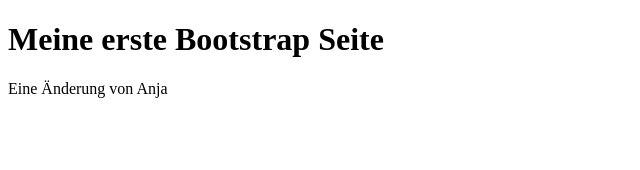
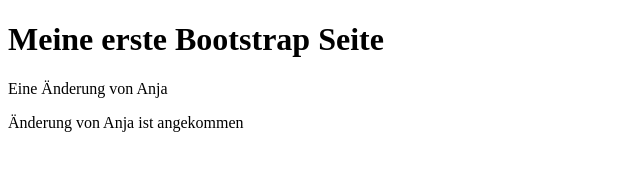
Before and after one commit to tuorfabio/WebTech-Vorlesung-1, a plain HTML site: page index.html in a window 1280 px wide. Shown: the whole page, without its empty margins (0-640 px from the left). Drawn offline with Linux system fonts and the light colour scheme.

Commit message:
updated index.html

```diff
--- a/index.html
+++ b/index.html
@@ -7,5 +7,6 @@
   <body>
     <h1>Meine erste Bootstrap Seite</h1>
     <p>Eine Änderung von Anja</p>
+    <p>Änderung von Anja ist angekommen</p>
   </body>
 </html>
```
